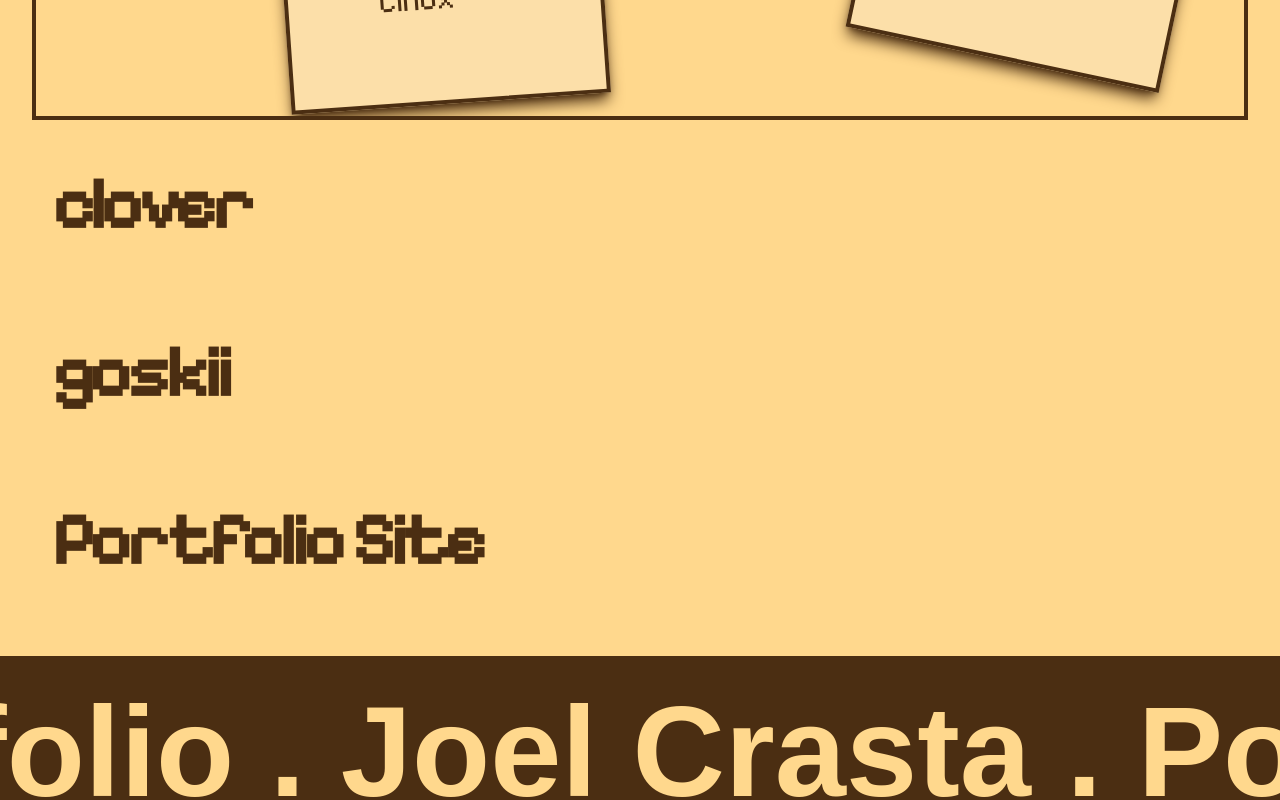
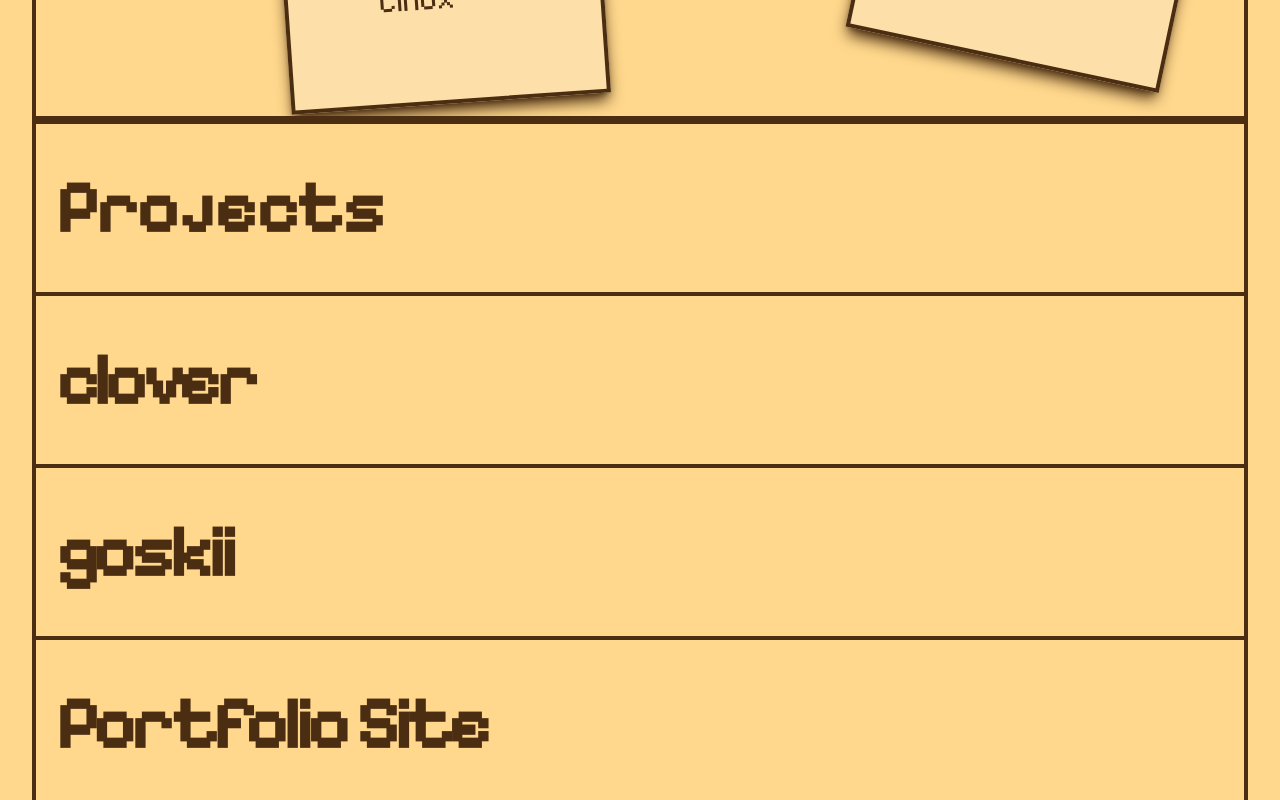
Before and after one commit to JoelVCrasta/portfolio, a Next.js app: page / in a window 1280 px wide. Shown: the part 1480-2280 px from the top of the page. Built offline with nearby package versions, Linux system fonts and the light colour scheme; a web font is replaced by a local one.

Commit message:
added project details

```diff
--- /dev/null
+++ b/components/Card.tsx
@@ -0,0 +1,29 @@
+"use client"
+
+import { motion } from "framer-motion"
+
+type CardProps = {
+  children: React.ReactNode
+  title?: string
+}
+
+const Card = ({ children, title = "" }: CardProps) => {
+  return (
+    <motion.div
+      className="h-96 w-80 p-6 bg-accent shadow-lg shadow-foreground border-4 flex flex-col gap-4"
+      initial={{ scale: 1 }}
+      whileHover={{ scale: 1.05 }}
+      whileTap={{ scale: 0.95 }}
+      transition={{ type: "spring", stiffness: 300 }}
+    >
+      {title && (
+        <div className="text-center text-5xl font-bold font-voxel">{title}</div>
+      )}
+      <div className="flex-1 flex justify-center items-center font-pixelify text-3xl">
+        {children}
+      </div>
+    </motion.div>
+  )
+}
+
+export default Card
--- a/components/Projects.tsx
+++ b/components/Projects.tsx
@@ -1,6 +1,4 @@
-import { title } from "process"
 import ProjectCard from "./ProjectCard"
-import { desc } from "motion/react-client"
 
 const Projects = () => {
   const projects = [
@@ -28,15 +26,23 @@ const Projects = () => {
 
   return (
     <section>
+      <div className="px-5 border-x-4 border-t-4">
+        <p className="font-bold font-pixelify py-12 text-xl md:text-5xl lg:text-7xl">
+          Projects
+        </p>
+      </div>
+      <div className="divide-y-4 divide-muted border-4 border-muted">
         {projects.map((project, index) => (
+          <div key={index}>
             <ProjectCard
-          key={index}
               title={project.title}
               subtitle={project.subtitle}
               description={project.description}
               link={project.link}
             />
+          </div>
         ))}
+      </div>
     </section>
   )
 }
```
Lines whose indentation alone changed are shown as unchanged.
